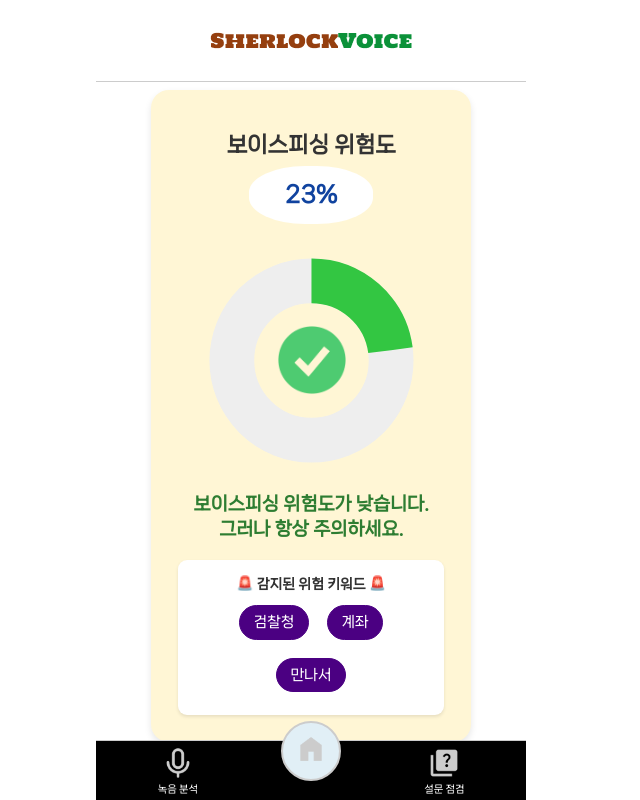
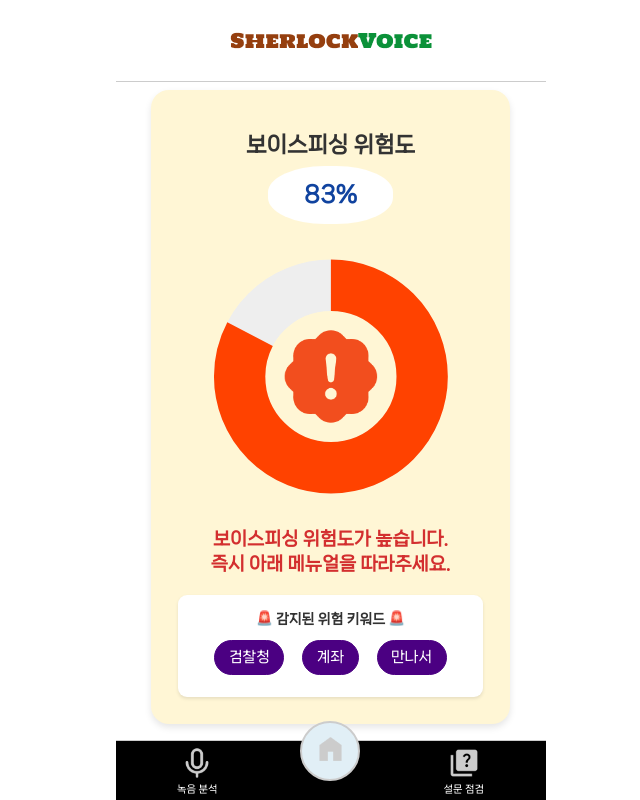
Before and after one commit to zizonyoungjun/Sherlock-Voice_Web, a React (Vite) app: page /voiceResult/1 in a window 1280 px wide. Shown: the whole page, without its empty margins (288-928 px from the left). Built offline with nearby package versions, Linux system fonts and the light colour scheme; no server answers; the HTML template or start-up script is replaced by a standard one.

Commit message:
Design: 녹음분석 결과 페이지 UI 조정

```diff
--- a/src/pages/voice/voiceResult.tsx
+++ b/src/pages/voice/voiceResult.tsx
@@ -25,7 +25,7 @@ const Container = styled.div`
   flex-direction: column;
   align-items: center;
   justify-content: center;
-  width: 81%;
+  width: 90%;
   min-height: 90vh;
   padding: 14.4px;
   padding-top: 0px;
@@ -353,7 +353,7 @@ const CreditScore: React.FC<CreditScoreProps> = ({ score }) => {
 const VoiceResult: React.FC = () => {
   return (
     <div>
-      <CreditScore score={23} />
+      <CreditScore score={83} />
     </div>
   );
 };
```
